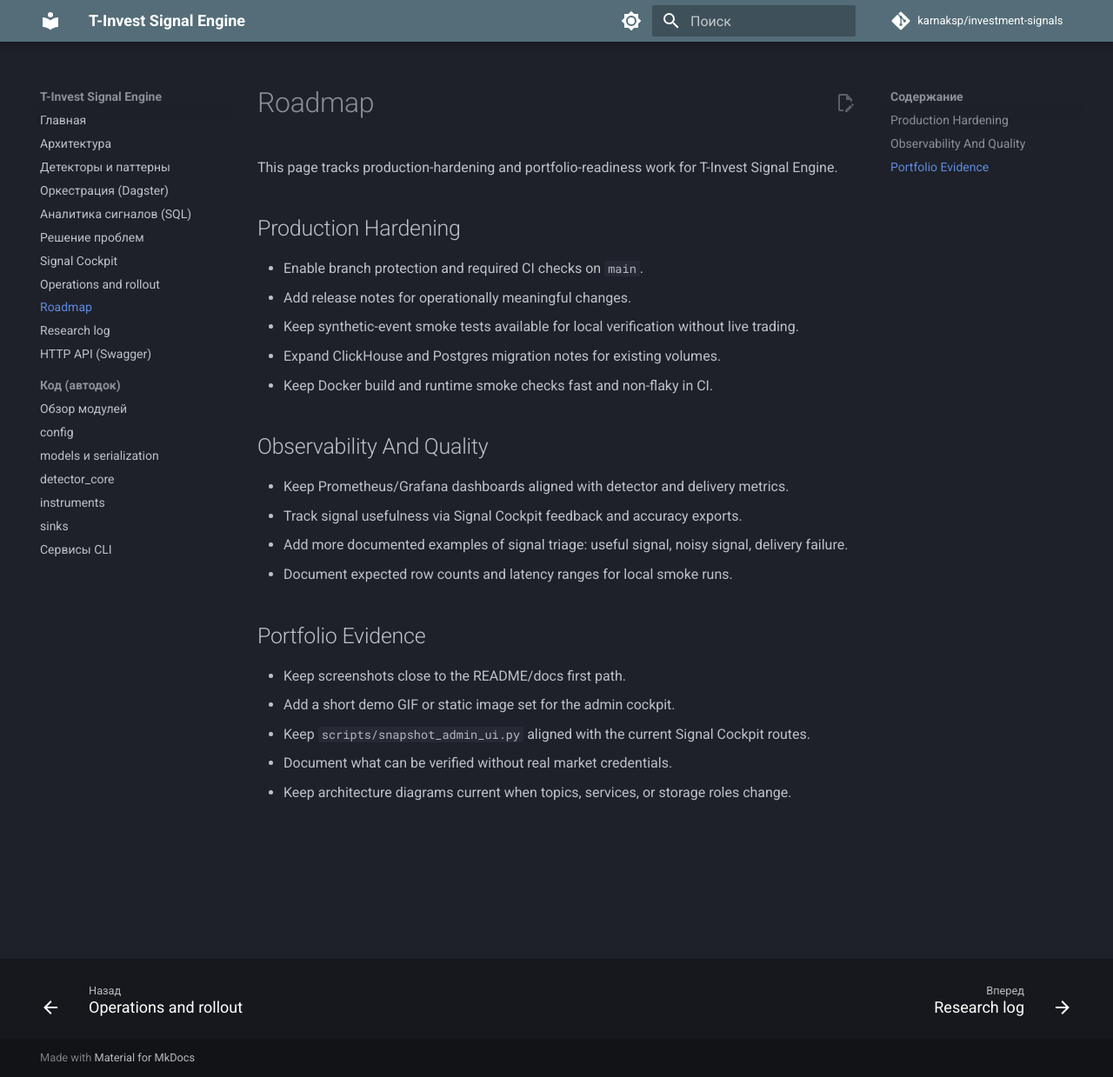
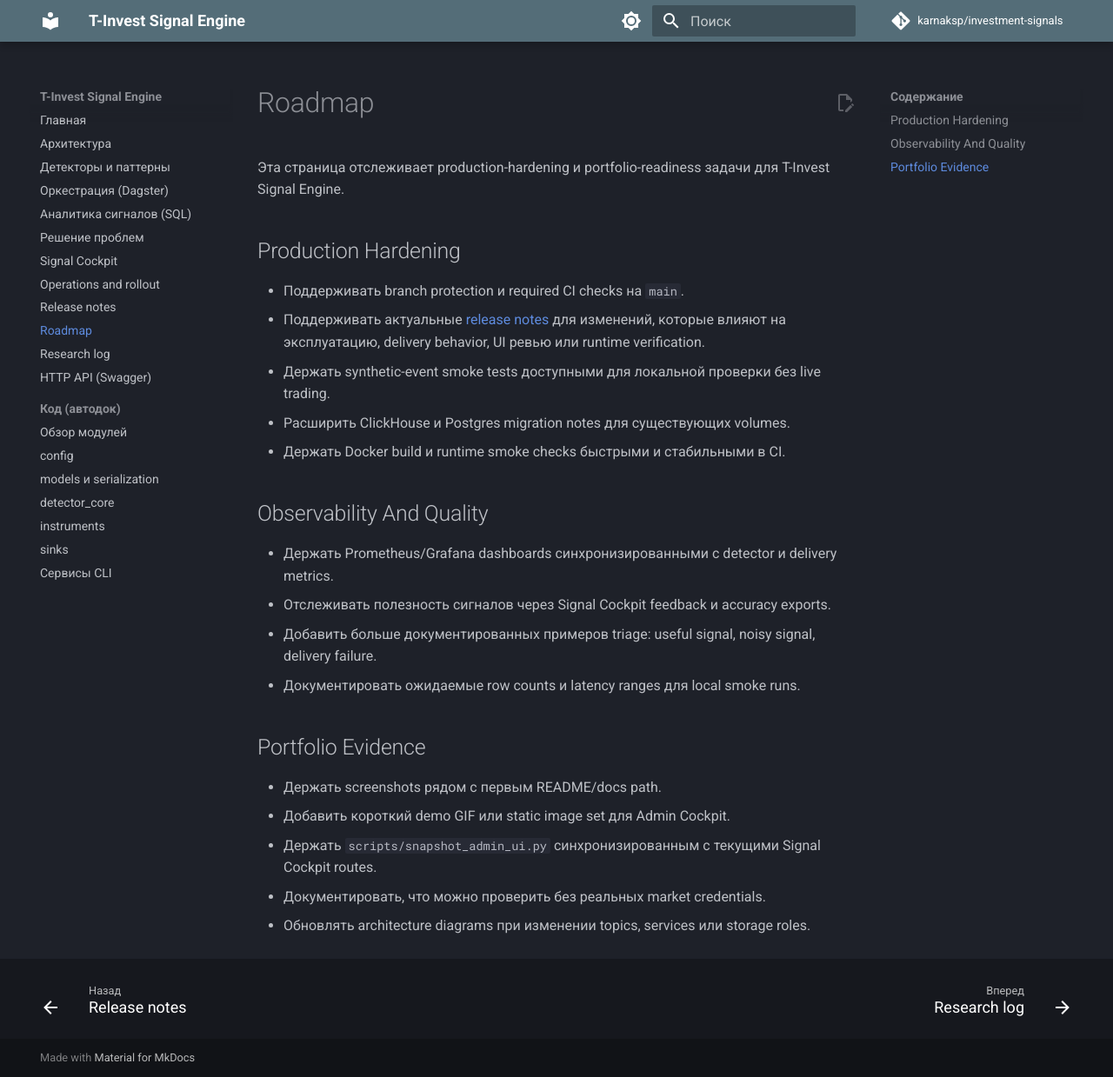
Before and after one commit to karnaksp/investment-signals, an MkDocs documentation site: the page built from docs/roadmap.md, in a window 1280 px wide and 1239 px high. Shown: the whole window at 87% size. Built offline with MkDocs 1.6.1 and Material for MkDocs 9.7.7, drawn with Linux system fonts in a browser that asks for light colours; comment, search, counter and statistics services are not loaded.

Commit message:
Add operational release notes (#15)
Co-authored-by: Denis Irinyakov <karnaksp@users.noreply.github.com>

```diff
--- a/docs/roadmap.md
+++ b/docs/roadmap.md
@@ -1,26 +1,26 @@
 # Roadmap
 
-This page tracks production-hardening and portfolio-readiness work for T-Invest Signal Engine.
+Эта страница отслеживает production-hardening и portfolio-readiness задачи для T-Invest Signal Engine.
 
 ## Production Hardening
 
-- Enable branch protection and required CI checks on `main`.
-- Add release notes for operationally meaningful changes.
-- Keep synthetic-event smoke tests available for local verification without live trading.
-- Expand ClickHouse and Postgres migration notes for existing volumes.
-- Keep Docker build and runtime smoke checks fast and non-flaky in CI.
+- Поддерживать branch protection и required CI checks на `main`.
+- Поддерживать актуальные [release notes](release_notes.md) для изменений, которые влияют на эксплуатацию, delivery behavior, UI ревью или runtime verification.
+- Держать synthetic-event smoke tests доступными для локальной проверки без live trading.
+- Расширить ClickHouse и Postgres migration notes для существующих volumes.
+- Держать Docker build и runtime smoke checks быстрыми и стабильными в CI.
 
 ## Observability And Quality
 
-- Keep Prometheus/Grafana dashboards aligned with detector and delivery metrics.
-- Track signal usefulness via Signal Cockpit feedback and accuracy exports.
-- Add more documented examples of signal triage: useful signal, noisy signal, delivery failure.
-- Document expected row counts and latency ranges for local smoke runs.
+- Держать Prometheus/Grafana dashboards синхронизированными с detector и delivery metrics.
+- Отслеживать полезность сигналов через Signal Cockpit feedback и accuracy exports.
+- Добавить больше документированных примеров triage: useful signal, noisy signal, delivery failure.
+- Документировать ожидаемые row counts и latency ranges для local smoke runs.
 
 ## Portfolio Evidence
 
-- Keep screenshots close to the README/docs first path.
-- Add a short demo GIF or static image set for the admin cockpit.
-- Keep `scripts/snapshot_admin_ui.py` aligned with the current Signal Cockpit routes.
-- Document what can be verified without real market credentials.
-- Keep architecture diagrams current when topics, services, or storage roles change.
+- Держать screenshots рядом с первым README/docs path.
+- Добавить короткий demo GIF или static image set для Admin Cockpit.
+- Держать `scripts/snapshot_admin_ui.py` синхронизированным с текущими Signal Cockpit routes.
+- Документировать, что можно проверить без реальных market credentials.
+- Обновлять architecture diagrams при изменении topics, services или storage roles.
--- a/mkdocs.yml
+++ b/mkdocs.yml
@@ -81,6 +81,7 @@
   - Решение проблем: troubleshooting.md
   - Signal Cockpit: admin_cockpit.md
   - Operations and rollout: operations.md
+  - Release notes: release_notes.md
   - Roadmap: roadmap.md
   - Research log: research_log.md
   - HTTP API (Swagger): openapi.md
```
Also changed, not shown: README.md (+1 -1 lines), docs/release_notes.md (added, +33 -0 lines), .github/pull_request_template.md.
